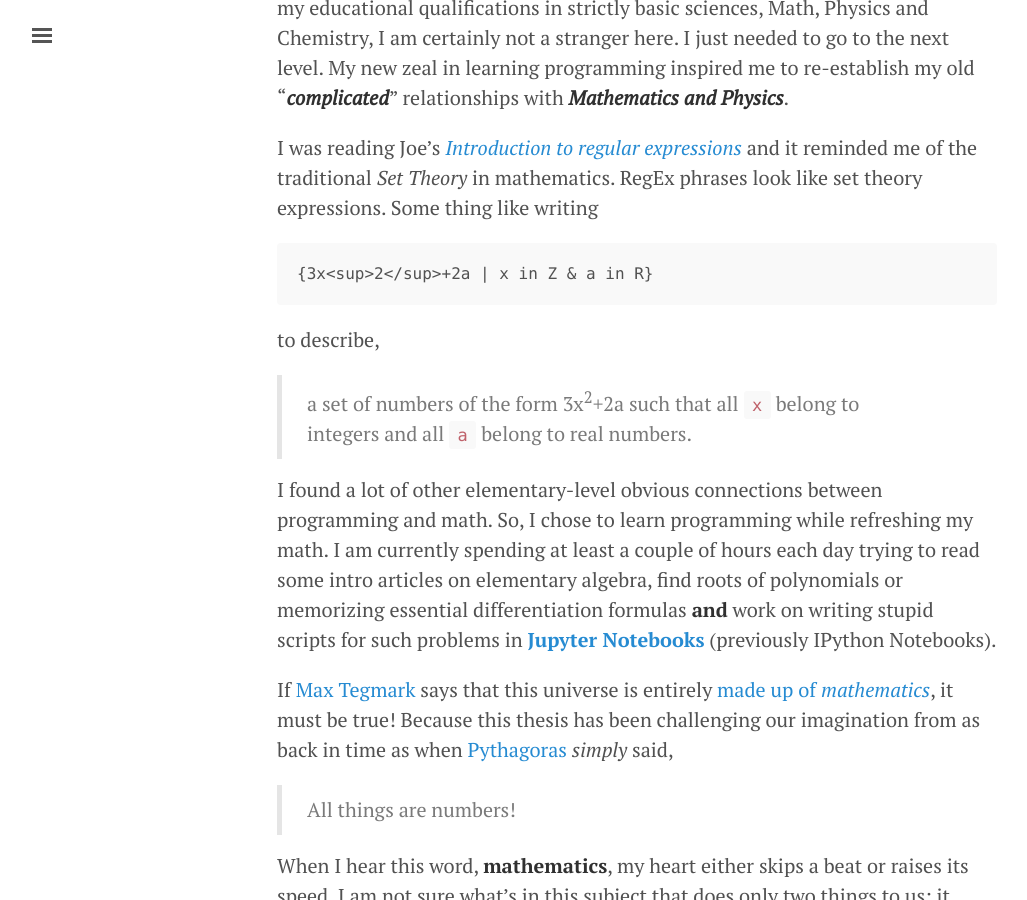
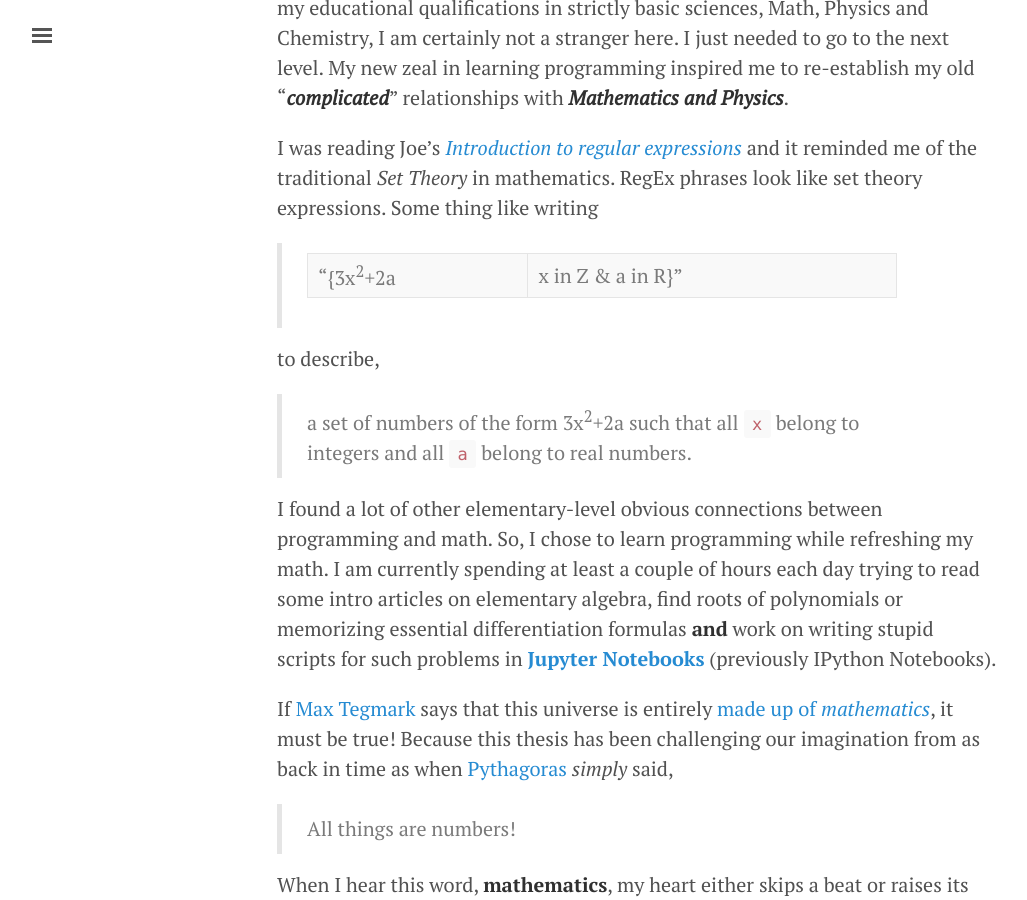
Before and after one commit to SurAnand/suranand.github.io, a Jekyll site: the page built from _posts/2015-01-25-more_wild_coding.md, in a window 1280 px wide and 900 px high, scrolled down 2088 px. Shown: the whole window, without its empty margins (3-1030 px from the left). Built offline with Jekyll 4.4.1, drawn with Linux system fonts in a browser that asks for light colours.

Commit message:
Updated a post

````diff
--- a/_posts/2015-01-25-more_wild_coding.md
+++ b/_posts/2015-01-25-more_wild_coding.md
@@ -30,9 +30,9 @@ Whether my skills accept it or not, I want to identify myself only with science.
 
 I was reading Joe's [*Introduction to regular expressions*](http://vertstudios.com/blog/introduction-to-regular-expressions/) and it reminded me of the traditional *Set Theory* in mathematics. RegEx phrases look like set theory expressions. Some thing like writing
 
-```
-{3x<sup>2</sup>+2a | x in Z & a in R}
-```
+
+> "{3x<sup>2</sup>+2a | x in Z & a in R}"
+
 
 to describe,
 
````
